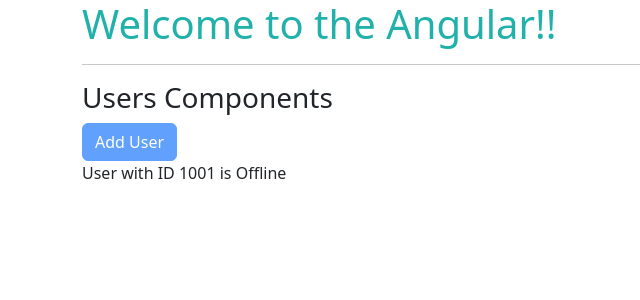
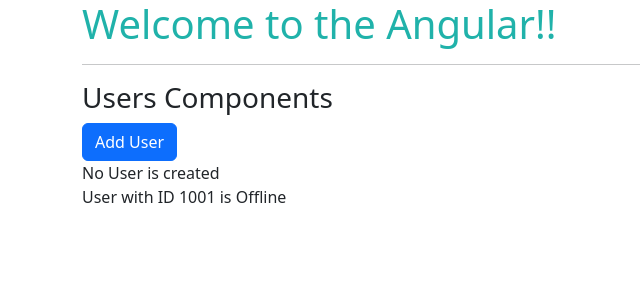
Before and after one commit to karansonawane/angular-course, an Angular app: page / in a window 1280 px wide. Shown: the top 300 px of the page, without its empty margins (0-640 px from the left). Built offline with nearby package versions, Linux system fonts and the light colour scheme.

Commit message:
event binding

```diff
--- a/src/app/users/users.component.ts
+++ b/src/app/users/users.component.ts
@@ -18,7 +18,18 @@
 })
 export class UsersComponent implements OnInit {
 
-  constructor() { }
+  allowNewUser = false;
+  userCreatedStatus = 'No User is created';
+
+  constructor() {
+    setTimeout(() => {
+      this.allowNewUser=true;
+    },3000);
+   }
+
+   changeUserCreatedStatus(){
+     this.userCreatedStatus = 'User is created';
+   }
 
   ngOnInit(): void {
   }
```
